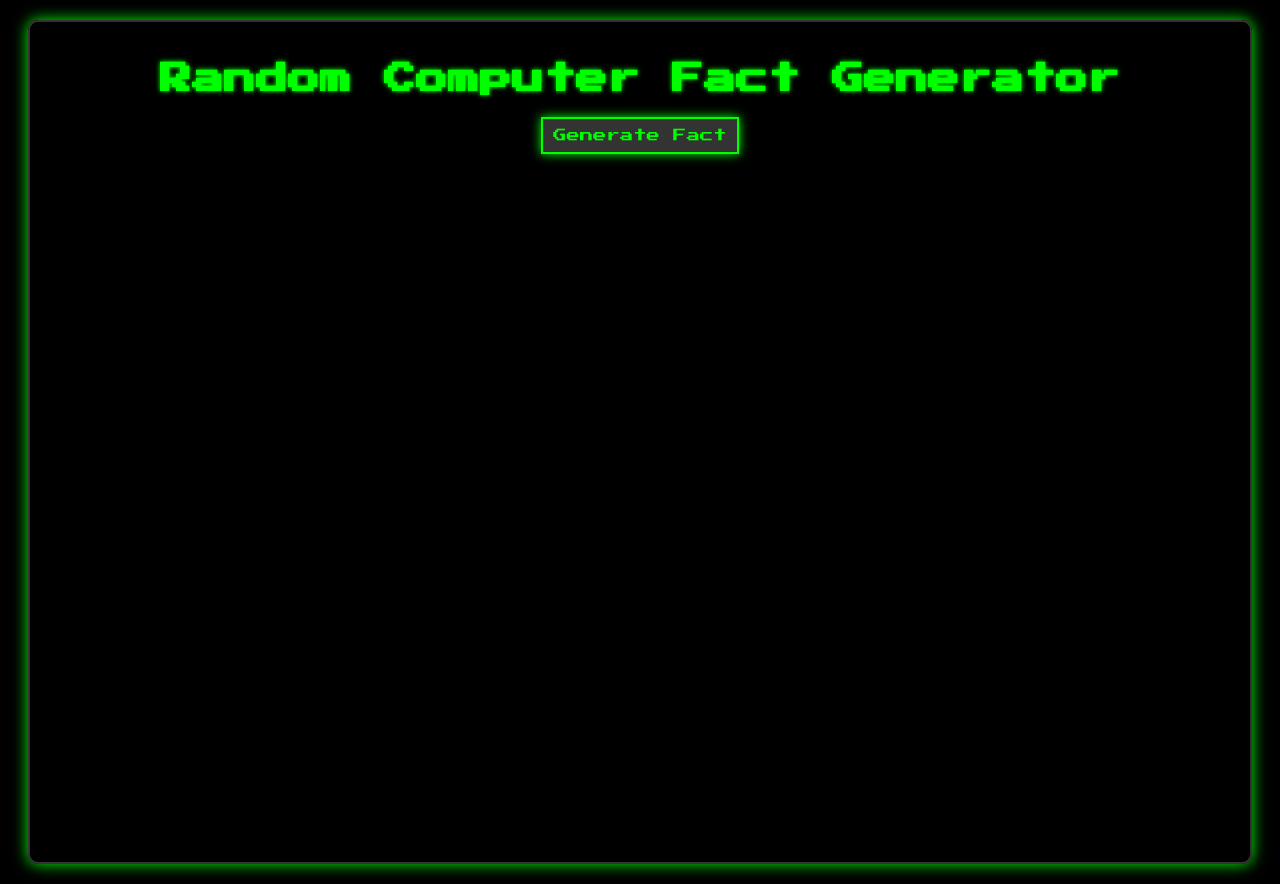
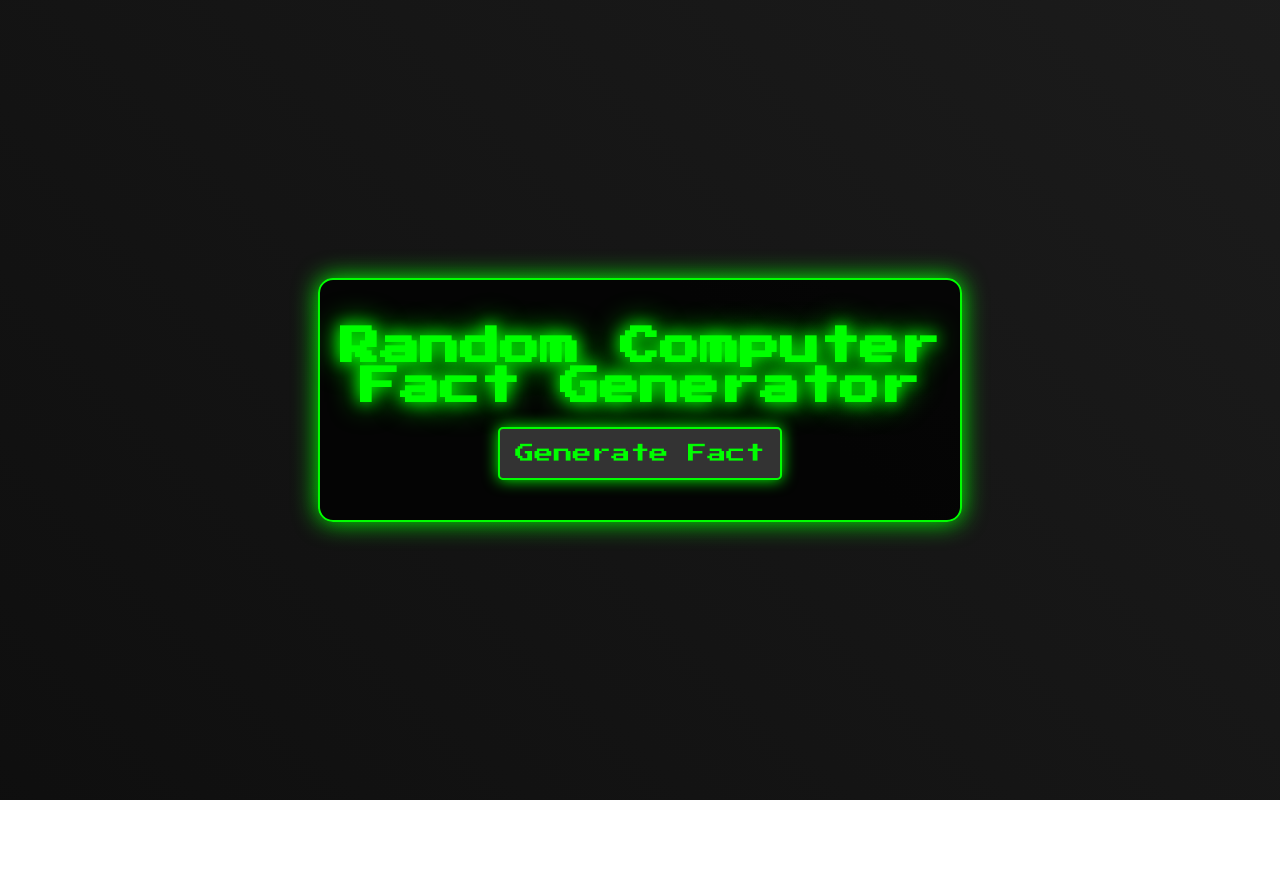
Before and after one commit to Pratham-Vishwakarma/Computers-Fun-Fact, a plain HTML site: page index.html in a window 1280 px wide. After the commit the page ends 800 px from the top, so only its background shows below. Drawn offline with Linux system fonts and the light colour scheme.

Commit message:
Update style.css

```diff
--- a/style.css
+++ b/style.css
@@ -1,62 +1,109 @@
+/* Body and background */
 body {
-    background-color: #000000;
+    background: radial-gradient(circle at 50%, #000000, #333333);
     color: #00FF00;
-    font-family: 'Press Start 2P', cursive; /* Changed to a more retro 'video game' font */
-    text-shadow: 0 0 5px #00FF00; /* Adds a glowing effect to text */
-    text-align: center;
+    font-family: 'Press Start 2P', cursive; /* Retro video game font */
+    text-shadow: 0 0 10px #00FF00; /* Glowing text effect */
+    display: flex;
+    justify-content: center;
+    align-items: center;
+    height: 100vh;
+    margin: 0;
+    overflow: hidden; /* Prevent scrolling */
+    transition: background 1s ease;
 }
 
-h1, h2, h3 {
-    color: #00FF00;
-    text-shadow: 0 0 5px #00FF00; /* Consistent glowing effect */
+/* Container for content */
+.container {
+    border: 2px solid #00FF00;
+    padding: 20px;
+    background-color: rgba(0, 0, 0, 0.8); /* Semi-transparent background */
+    box-shadow: 0 0 25px #00FF00; /* Glowing border */
+    border-radius: 15px;
+    text-align: center;
+    width: 80%; /* Ensure the container isn't too wide */
+    max-width: 600px; /* Maximum width */
+    transition: transform 0.3s ease;
 }
 
+/* Title styling */
+h1 {
+    color: #00FF00;
+    text-shadow: 0 0 15px #00FF00, 0 0 30px #00FF00; /* More intense glow */
+    font-size: 2.5em;
+    margin-bottom: 20px;
+}
+
+/* Button Styling */
 button {
     background-color: #333333;
     color: #00FF00;
     border: 2px solid #00FF00;
-    padding: 10px;
+    padding: 15px;
+    font-size: 1.2em;
     font-family: 'Press Start 2P', cursive;
     cursor: pointer;
-    box-shadow: 0 0 10px #00FF00; /* Adds a glow around buttons */
-    transition: background-color 0.3s, transform 0.3s; /* Smooth transitions */
+    box-shadow: 0 0 15px #00FF00;
+    transition: background-color 0.3s ease, transform 0.3s ease, box-shadow 0.3s ease;
+    border-radius: 5px;
 }
 
 button:hover {
     background-color: #444444;
-    transform: scale(1.05); /* Slightly enlarges button on hover */
+    transform: scale(1.1);
+    box-shadow: 0 0 25px #00FF00;
 }
 
-.container {
-    border: 2px solid #333333;
-    padding: 20px;
-    margin: 20px;
-    background-color: rgba(0, 0, 0, 0.8); /* Semi-transparent background */
-    box-shadow: 0 0 15px #00FF00; /* Glowing border effect */
-    border-radius: 10px; /* Rounded corners for a softer look */
-    height: 100vh; /* Optional: Makes the container take full viewport height */
+/* Fact display */
+.fun-fact-display {
+    font-size: 1.1em;
+    margin-top: 20px;
+    color: #00FF00;
+    opacity: 0;
+    animation: fadeIn 1s forwards; /* Fade-in effect for facts */
 }
 
-
-.fun-fact-title {
-    font-weight: bold;
-    font-size: 1.2em; /* Optional: increase font size for emphasis */
+/* Keyframes for fade-in effect */
+@keyframes fadeIn {
+    from {
+        opacity: 0;
+    }
+    to {
+        opacity: 1;
+    }
 }
 
-
+/* Glow effect on selection */
 ::selection {
-    background-color: #00FF00; /* Highlight text selection */
+    background-color: #00FF00;
     color: #000000;
 }
 
+/* Add animations to links */
 a {
     color: #00FF00;
     text-decoration: none;
-    border-bottom: 1px dashed #00FF00; /* Underline with a dashed line */
-    transition: color 0.3s, border-bottom-color 0.3s;
+    border-bottom: 1px dashed #00FF00;
+    transition: color 0.3s ease, border-bottom-color 0.3s ease;
 }
 
 a:hover {
     color: #FFFFFF;
-    border-bottom-color: #FFFFFF; /* Changes color on hover */
+    border-bottom-color: #FFFFFF;
 }
+
+/* Floating background animation */
+@keyframes backgroundAnimation {
+    0% {
+        background-position: 0 0;
+    }
+    100% {
+        background-position: 100% 100%;
+    }
+}
+
+body {
+    background: linear-gradient(45deg, #000000, #333333);
+    background-size: 400% 400%;
+    animation: backgroundAnimation 5s ease infinite;
+}
```
